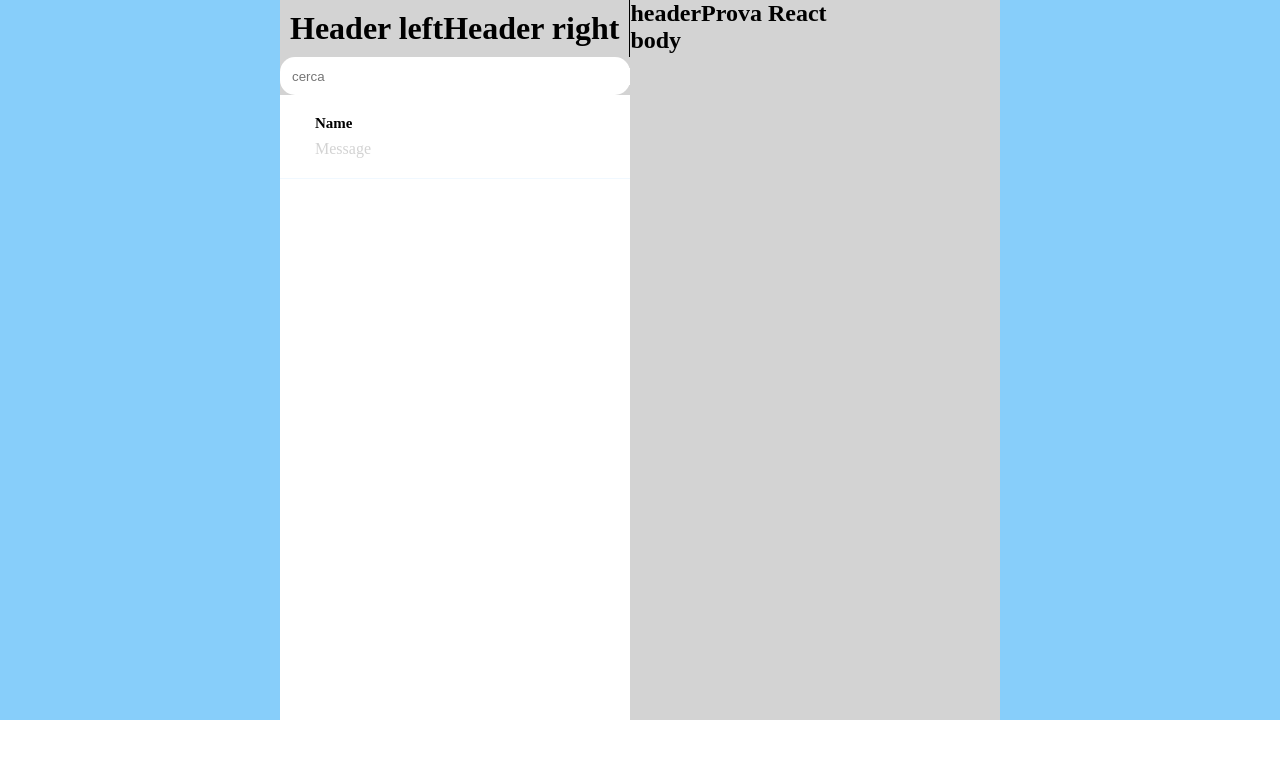
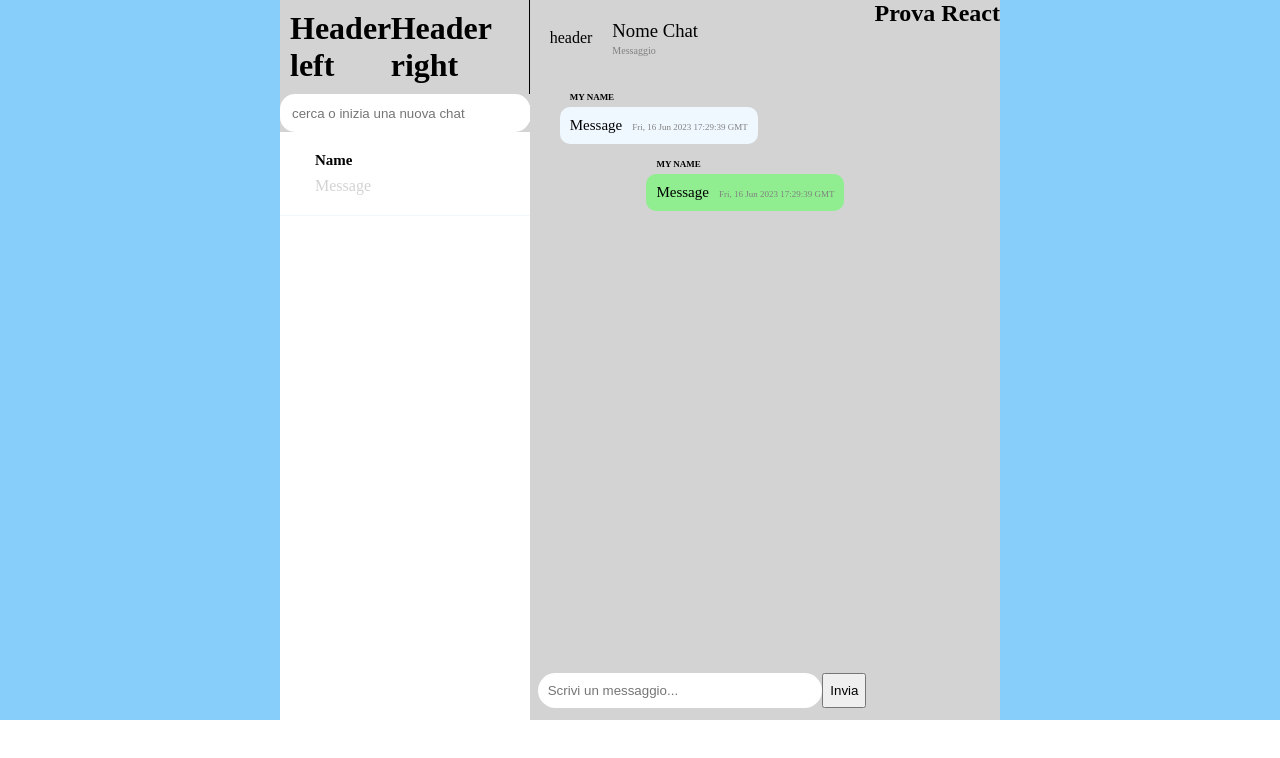
Before and after one commit to Barzol/AppMessaggi, a React (Create React App) app in the folder client/: page / in a window 1280 px wide. Shown: the top 758 px of the page. Built offline with nearby package versions, Linux system fonts and the light colour scheme; the HTML template or start-up script is replaced by a standard one.

Commit message:
Merge remote-tracking branch 'origin/main' into default

```diff
--- /dev/null
+++ b/client/src/components/ChatBox.css
@@ -0,0 +1,98 @@
+.chat{
+    display: flex;
+    flex-direction: column;
+    flex: 0.65;
+}
+
+.chat_header{
+    display: flex;
+    padding: 20px;
+    align-items: center;
+    border-bottom: 1px solid lightgrey;
+}
+
+.chat_header_info{
+    flex: 1;
+    padding-left: 20px;
+}
+
+.chat_header_info > h3{
+    margin-bottom: 3px;
+    font-weight: 500;
+}
+
+.chat_header_info > p{
+    color: gray;
+    font-size: 10px;
+}
+
+
+.chat_body{
+    flex: 1;
+    padding: 30px;
+    overflow: scroll;
+    /*immettere lo sfondo*/
+    background-repeat: repeat;
+    background-position: center;
+    background-size: contain;
+}
+
+.chat_message{
+    position: relative;
+    font-size: 15px;
+    padding: 10px;
+    width: fit-content;
+    border-radius: 10px;
+    background-color: aliceblue;
+    margin-bottom: 30px;
+}
+
+.chat_receiver {
+    margin-left: auto;
+    background-color: lightgreen;
+}
+
+.chat_name{
+    position: absolute;
+    top: -15px;
+    font-weight: 700;
+    font-size: xx-small;
+}
+
+.chat_timestamp{
+    margin-left: 10px;
+    font-size: xx-small;
+    color: gray;
+}
+
+.chat_footer{
+    display: flex;
+    justify-content: space-between;
+    align-items: center;
+    height: 60px;
+    border-top: 1px solid lightgrey;
+}
+
+.chat_footer > form {
+    display: flex;
+    flex: 1;
+    padding: 8px;
+}
+
+.chat_footer > form > input{
+    flex: 1;
+    border-radius: 20px;
+    padding: 10px;
+    border: none;
+    outline-width: 0;
+}
+
+.chat_footer > form > input > button{
+    display: none;
+}
+/*
+.chat_footer > l'icona da inserire{
+    padding: 10px;
+    color: gray;
+}
+*/
--- a/client/src/components/ChatBox.jsx
+++ b/client/src/components/ChatBox.jsx
@@ -1,21 +1,44 @@
 import React from 'react'
 import Sidebar from "./Sidebar";
 import Message from "./Message";
+import "./ChatBox.css";
 
 export default function ChatBox(data){
     return(
         <div className="chat">
             <div className="chat_header">
-                <h2>header</h2>
+                header {/*Avatar*/}
+                <div className="chat_header_info">
+                    <h3>Nome Chat</h3>
+                    <p>Messaggio</p>
+                </div>
+                <div className="chat_header_right">
+                    {/*Icone*/}
+                </div>
             </div>
             <div className="chat_body">
-                <h2>body</h2>
+                {/*Messaggi*/}
+                <p className="chat_message">
+                    <span className="chat_name">MY NAME</span>
+                    Message
+                    <span className="chat_timestamp">{new Date().toUTCString()}</span>
+                </p>
+                <p className="chat_message chat_receiver">
+                    <span className="chat_name">MY NAME</span>
+                    Message
+                    <span className="chat_timestamp">{new Date().toUTCString()}</span>
+                </p>
+            </div>
+            <div className="chat_footer">
+                {/*Icona per l'emoticon*/}
+                <form>
+                    <input placeholder="Scrivi un messaggio..." type="text" />
+                    <button type="submit">Invia</button>
+                </form>
             </div>
         </div>
     )
 }
-
-//MALEDETTO FERRARA
 
 
 /*
--- a/client/src/components/Sidebar.css
+++ b/client/src/components/Sidebar.css
@@ -1,6 +1,7 @@
 .sidebar{
     display: flex;
     flex-direction: column;
+    flex: 0.35;
 }
 
 .sidebar_header{
--- a/client/src/components/Sidebar.jsx
+++ b/client/src/components/Sidebar.jsx
@@ -16,7 +16,8 @@ export default function Sidebar(loggedUser) {
             </div>
             <div className="sidebar-searc">
                 <div className="sidebar_search_container">
-                    <input type="text" placeholder="cerca"></input>
+                    {/*Aggiungere icona lente*/}
+                    <input type="text" placeholder="cerca o inizia una nuova chat"></input>
                 </div>
             </div>
             <div className="sidebar_chat">
```
